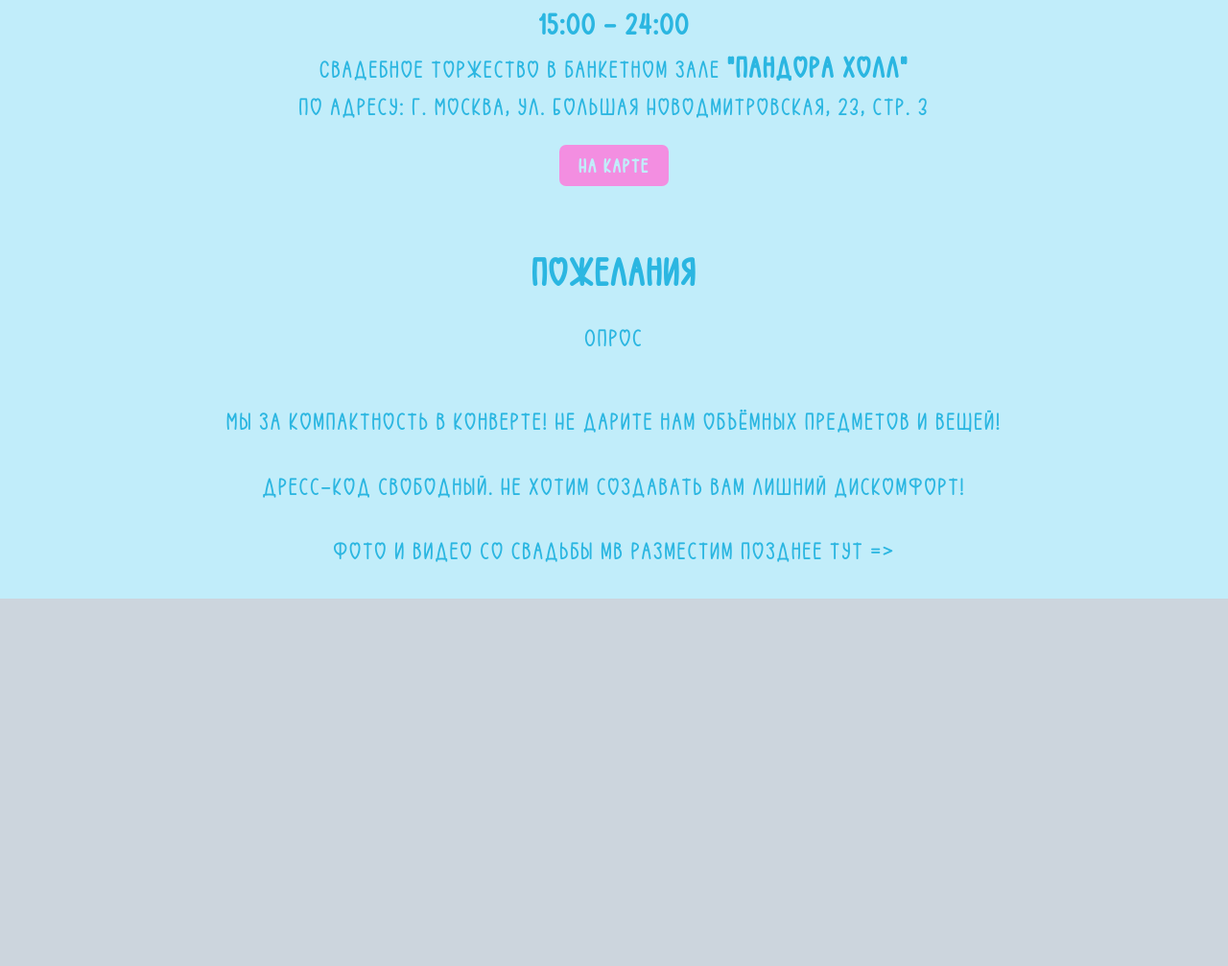
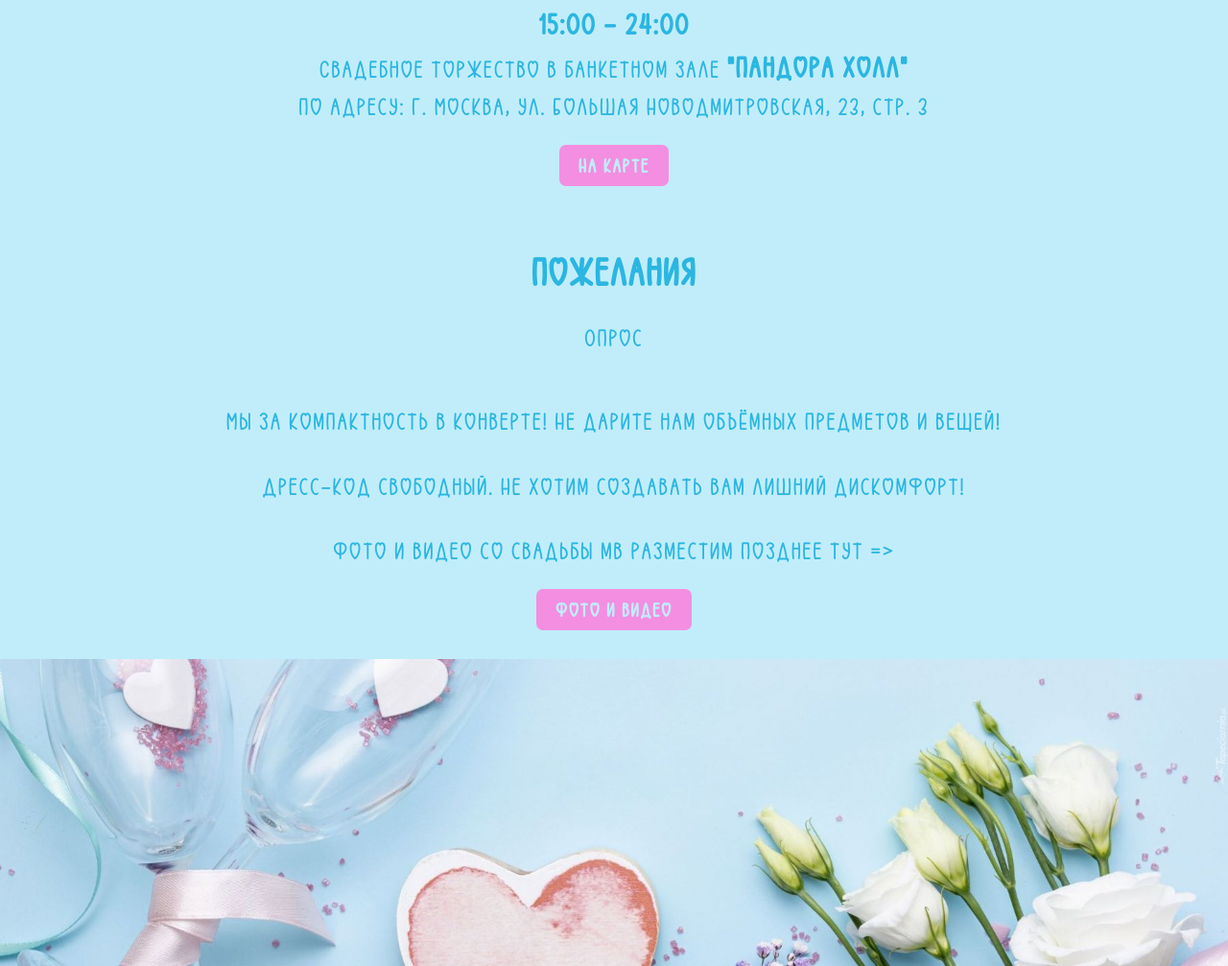
Before and after one commit to Oleg-Solovev/wedding, a plain HTML site: page index.html in a window 1280 px wide. Shown: the part 3558-4565 px from the top of the page at 96% size. Before the commit the page ends 4182 px from the top, so only its background shows below. Drawn offline with Linux system fonts and the light colour scheme.

```diff
--- a/index.html
+++ b/index.html
@@ -146,6 +146,7 @@
             <p class="section__descr">Фото и&nbsp;видео со&nbsp;свадьбы мв&nbsp;разместим позднее тут =&gt;</p>
           </li>
         </ul>
+        <a class="section__link" target="_blank" href="https://disk.yandex.ru/d/vx7XWZ3QY7vlwA"><button class="btn section__btn">Фото и видео</button></a>
       </div>
     </section>
 
--- /dev/null
+++ b/scss/_footer.scss
@@ -0,0 +1,16 @@
+.footer {
+    width: 100%;
+    height: 40vh;
+    background-color: rgb(199, 246, 230);
+    background-image: url(../img/footer.jpg);
+    background-repeat: no-repeat;
+    background-size: cover;
+    background-position: center;
+    background-position: center;
+}
+
+@media (min-width: 400px) {
+    .footer {
+        background-image: url(../img/footer-XL.jpg);
+    }
+}
--- a/scss/_wishes.scss
+++ b/scss/_wishes.scss
@@ -1,3 +1 @@
-.wishes {
-    background-image: url();
-}
+// wishes
--- a/scss/style.scss
+++ b/scss/style.scss
@@ -5,3 +5,4 @@
 @import "./timer.scss";
 @import "./modal-window";
 @import "./wishes";
+@import "./footer";
```
Also changed, not shown: css/style.css, img/footer-XL.jpg (added), img/footer.jpg (added), 1 other file.
